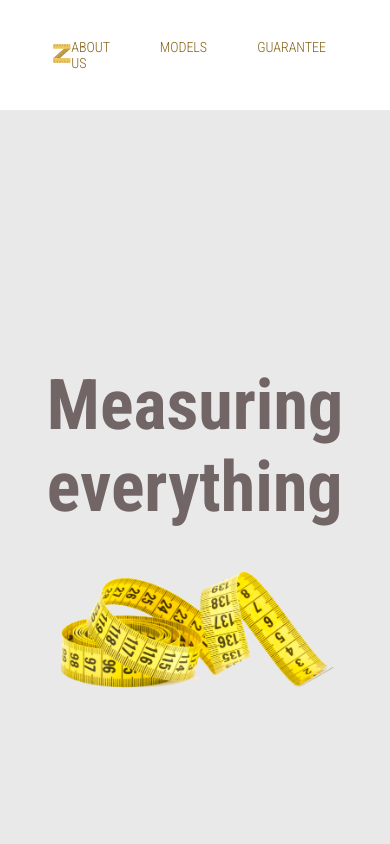
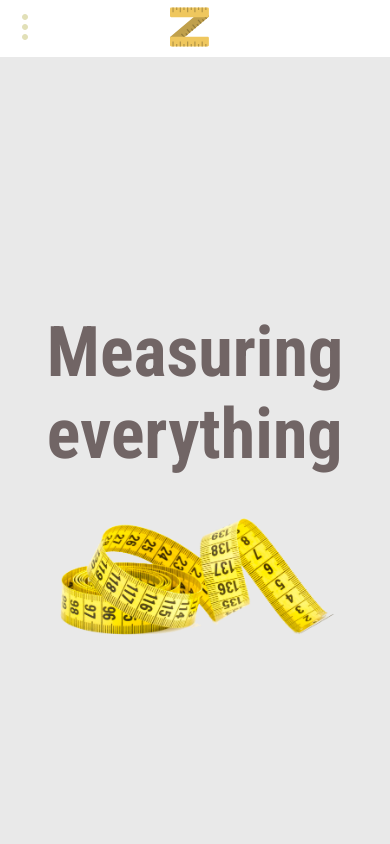
Before and after one commit to EduardoBravoP/zutterman, a Next.js app: page / in a window 390 px wide. Shown: the top 844 px of the page. Built offline with nearby package versions, Linux system fonts and the light colour scheme.

Commit message:
Feat: Add hamburguer menu

```diff
--- a/src/components/Header/index.tsx
+++ b/src/components/Header/index.tsx
@@ -1,8 +1,11 @@
 import Image from "next/image";
+import { useState } from "react";
 
 import styles from "./styles.module.scss";
 
 export default function Header() {
+  const [showMenu, setShowMenu] = useState(false);
+
   return (
     <header className={styles.container}>
       <div className={styles.logo}>
@@ -30,6 +33,30 @@ export default function Header() {
         <a href="#">MODELS</a>
         <a href="#">GUARANTEE</a>
       </div>
+
+      <div className={styles.menuButton} onClick={() => setShowMenu(true)}>
+        <Image alt="Menu" src="/menu.svg" width={6} height={26} />
+      </div>
+
+      {showMenu && (
+        <div className={styles.menu}>
+          <div className={styles.x}>
+            <Image
+              alt="Fechar"
+              src="/x.svg"
+              width={25}
+              height={25}
+              onClick={() => setShowMenu(false)}
+            />
+          </div>
+
+          <div>
+            <a href="#">ABOUT US</a>
+            <a href="#">MODELS</a>
+            <a href="#">GUARANTEE</a>
+          </div>
+        </div>
+      )}
     </header>
   );
 }
--- a/src/components/Header/styles.module.scss
+++ b/src/components/Header/styles.module.scss
@@ -12,15 +12,17 @@
     height: 4rem;
   }
 
-  .miniLogo {
-    display: none;
-  }
-
   .links {
     color: var(--brown-500);
 
     display: flex;
     gap: 127px;
+  }
+
+  .menuButton,
+  .miniLogo,
+  .menu {
+    display: none;
   }
 }
 
@@ -43,3 +45,59 @@
     }
   }
 }
+
+@media (max-width: 540px) {
+  .container {
+    height: 57px;
+
+    justify-content: center;
+
+    .miniLogo {
+      display: initial;
+    }
+
+    .links {
+      display: none;
+    }
+
+    .menuButton {
+      display: initial;
+      position: absolute;
+      left: 22px;
+      cursor: pointer;
+    }
+
+    .menu {
+      height: 100vh;
+      width: 100vw;
+      position: fixed;
+      top: 0px;
+      left: 0px;
+      z-index: 50;
+      background-color: var(--gray-200);
+
+      display: flex;
+      align-items: center;
+      justify-content: center;
+
+      .x {
+        position: absolute;
+        top: 15px;
+        left: 12px;
+        cursor: pointer;
+      }
+
+      div {
+        display: flex;
+        flex-direction: column;
+        align-items: center;
+        gap: 65px;
+
+        a {
+          color: var(--brown-500);
+          font-size: 1.5rem;
+        }
+      }
+    }
+  }
+}
```
